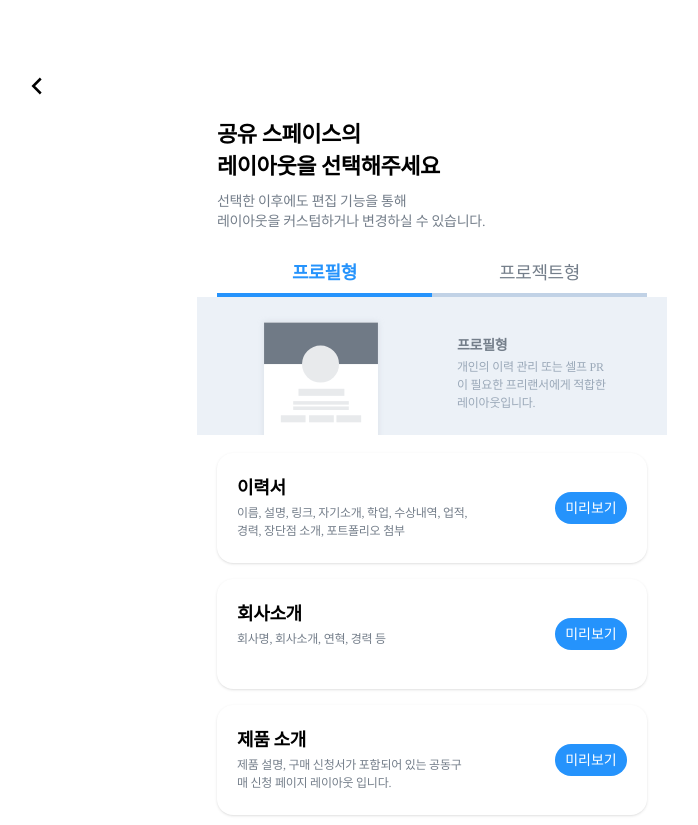
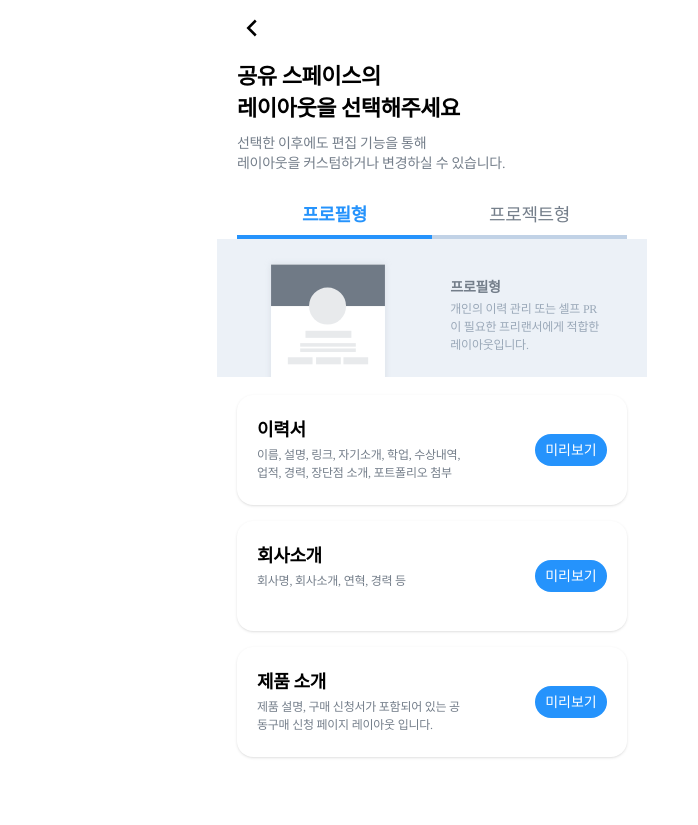
Before and after one commit to mental-jober/frontend, a Next.js app: page /onboarding in a window 1280 px wide. Shown: the whole page, without its empty margins (208-906 px from the left). After the commit the page ends 800 px from the top, so only its background shows below. Built offline with nearby package versions, Linux system fonts and the light colour scheme.

Commit message:
Design : #24 온보딩페이지 Header 마진 조정

```diff
--- a/src/components/pageLayout/pageLayout.tsx
+++ b/src/components/pageLayout/pageLayout.tsx
@@ -41,7 +41,7 @@ const PageLayout: React.FC<PageLayoutProps> = ({ TYPE }) => {
   };
 
   return (
-    <div className="min-w-[360px] max-w-[430px] mx-auto flex flex-col w-full h-auto">
+    <div className="min-w-[360px] max-w-[430px] px-5 mx-auto flex flex-col w-full h-auto">
       <HeaderWrapper>
         <Header />
       </HeaderWrapper>
@@ -140,7 +140,9 @@ export default PageLayout;
 
 const HeaderWrapper = styled.div`
   & > div {
-    left: 50%;
-    transform: translateX(-50%);
+    margin-top : -58px;
+    margin-left : -20px;
+    /* left: 50%;
+    transform: translateX(-50%); */
   }
 `;
```
